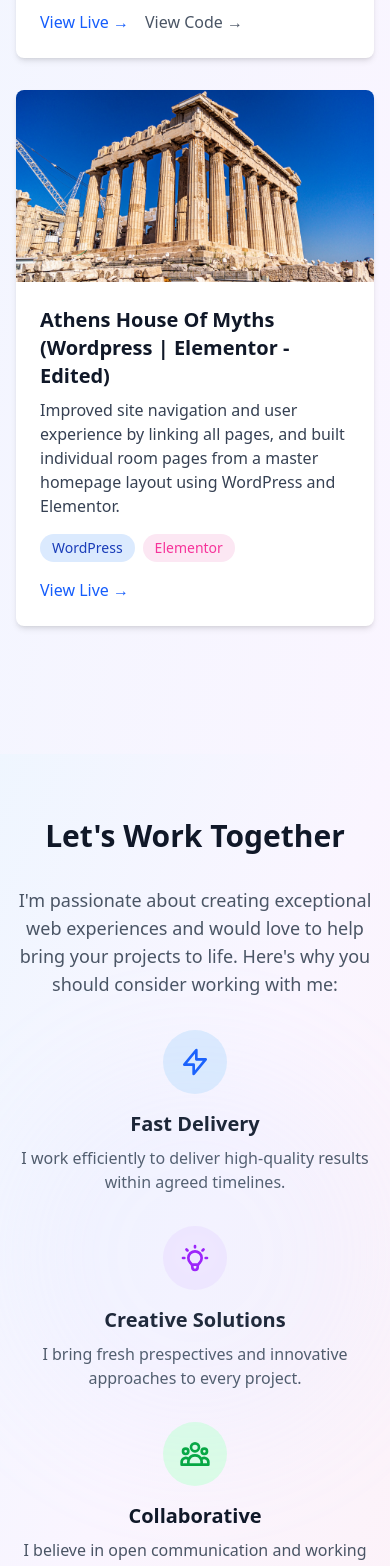
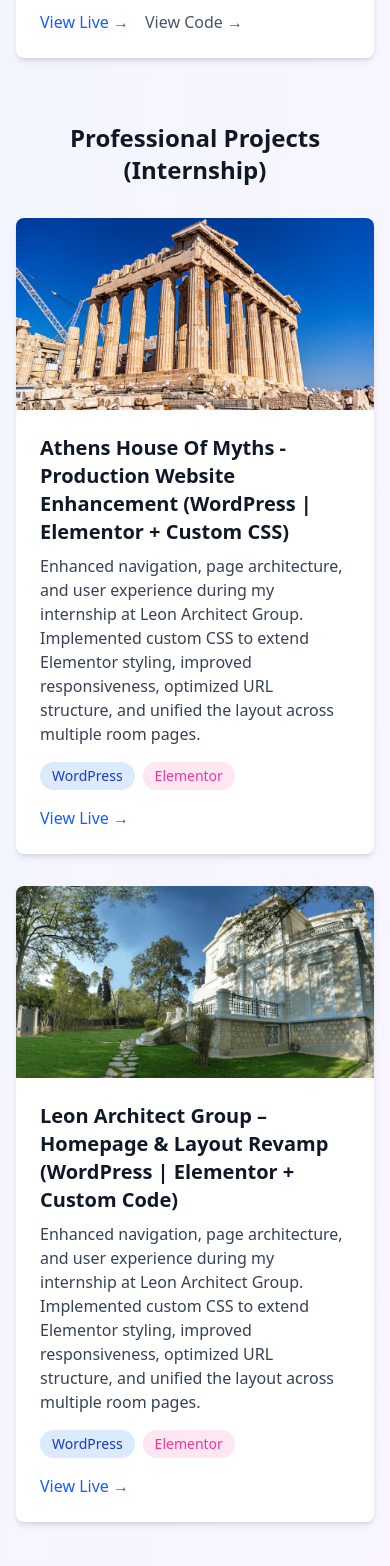
Before and after one commit to AurelGolemi/Portfolio-Website, a Next.js app: page / in a window 390 px wide. Shown: the part 5100-6666 px from the top of the page. Built offline with nearby package versions, Linux system fonts and the light colour scheme.

Commit message:
Restructured the projects section

```diff
--- a/package.json
+++ b/package.json
@@ -13,10 +13,10 @@
     "@react-email/render": "^2.0.0",
     "@vercel/analytics": "^1.5.0",
     "@vercel/speed-insights": "^1.2.0",
-    "next": "^16.0.1",
+    "next": "^16.0.6",
     "react": "^19.2.0",
     "react-dom": "^19.2.0",
-    "resend": "^6.4.2"
+    "resend": "^6.5.2"
   },
   "devDependencies": {
     "@eslint/eslintrc": "^3",
--- a/src/app/page.tsx
+++ b/src/app/page.tsx
@@ -534,22 +534,62 @@ export default function Home() {
                     </div>
                   </div>
                   </div>
-
+              </div>
+              </div>
+              <div id="projects" className="mb-16">
+              <h3 className="text-2xl font-semibold text-gray-900 mb-8 text-center">
+                Professional Projects (Internship)
+              </h3>
+              <div className="grid md:grid-cols-2 gap-8">
                 <div className="bg-white rounded-lg shadow-md overflow-hidden">
                   <div className="h-48 relative overflow-hidden">
                     <Image
                       src="/projects/athens-house-of-myths-image.jpeg"
-                      alt="Style Accord Landing Page Screenshot"
+                      alt="Athens House of Myths Screenshot"
                       fill
                       className="object-cover"
                     />
                   </div>
                   <div className="p-6">
                     <h4 className="text-xl font-semibold text-gray-900 mb-2">
-                      Athens House Of Myths (Wordpress | Elementor - Edited)
+                      Athens House Of Myths - Production Website Enhancement (WordPress | Elementor + Custom CSS)
                     </h4>
                     <p className="text-gray-700 mb-4">
-                      Improved site navigation and user experience by linking all pages, and built individual room pages from a master homepage layout using WordPress and Elementor.
+                      Enhanced navigation, page architecture, and user experience during my internship at Leon Architect Group. Implemented custom CSS to extend Elementor styling, improved responsiveness, optimized URL structure, and unified the layout across multiple room pages.
+                    </p>
+                    <div className="flex flex-wrap gap-2 mb-4">
+                      <span className="px-3 py-1 bg-blue-100 text-blue-800 text-sm rounded-full">
+                        WordPress
+                      </span>
+                      <span className="px-3 py-1 bg-pink-100 text-pink-500 text-sm rounded-full">
+                        Elementor
+                      </span>
+                    </div>
+                    <div className="flex space-x-4">
+                      <a
+                        href="https://athenshouseofmyths.com/"
+                        className="text-blue-600 hover:text-blue-800 font-medium"
+                      >
+                        View Live →
+                      </a>
+                    </div>
+                  </div>
+                  </div>
+                  <div className="bg-white rounded-lg shadow-md overflow-hidden">
+                  <div className="h-48 relative overflow-hidden">
+                    <Image
+                      src="/projects/leon-architect-group.webp"
+                      alt="Leon Architect Group Screenshot"
+                      fill
+                      className="object-cover"
+                    />
+                  </div>
+                  <div className="p-6">
+                    <h4 className="text-xl font-semibold text-gray-900 mb-2">
+                      Leon Architect Group – Homepage & Layout Revamp (WordPress | Elementor + Custom Code)
+                    </h4>
+                    <p className="text-gray-700 mb-4">
+                      Enhanced navigation, page architecture, and user experience during my internship at Leon Architect Group. Implemented custom CSS to extend Elementor styling, improved responsiveness, optimized URL structure, and unified the layout across multiple room pages.
                     </p>
                     <div className="flex flex-wrap gap-2 mb-4">
                       <span className="px-3 py-1 bg-blue-100 text-blue-800 text-sm rounded-full">
```
Also changed, not shown: public/projects/leon-architect-group.webp (added), 1 other file (tests, documents, lock files or other folders).
